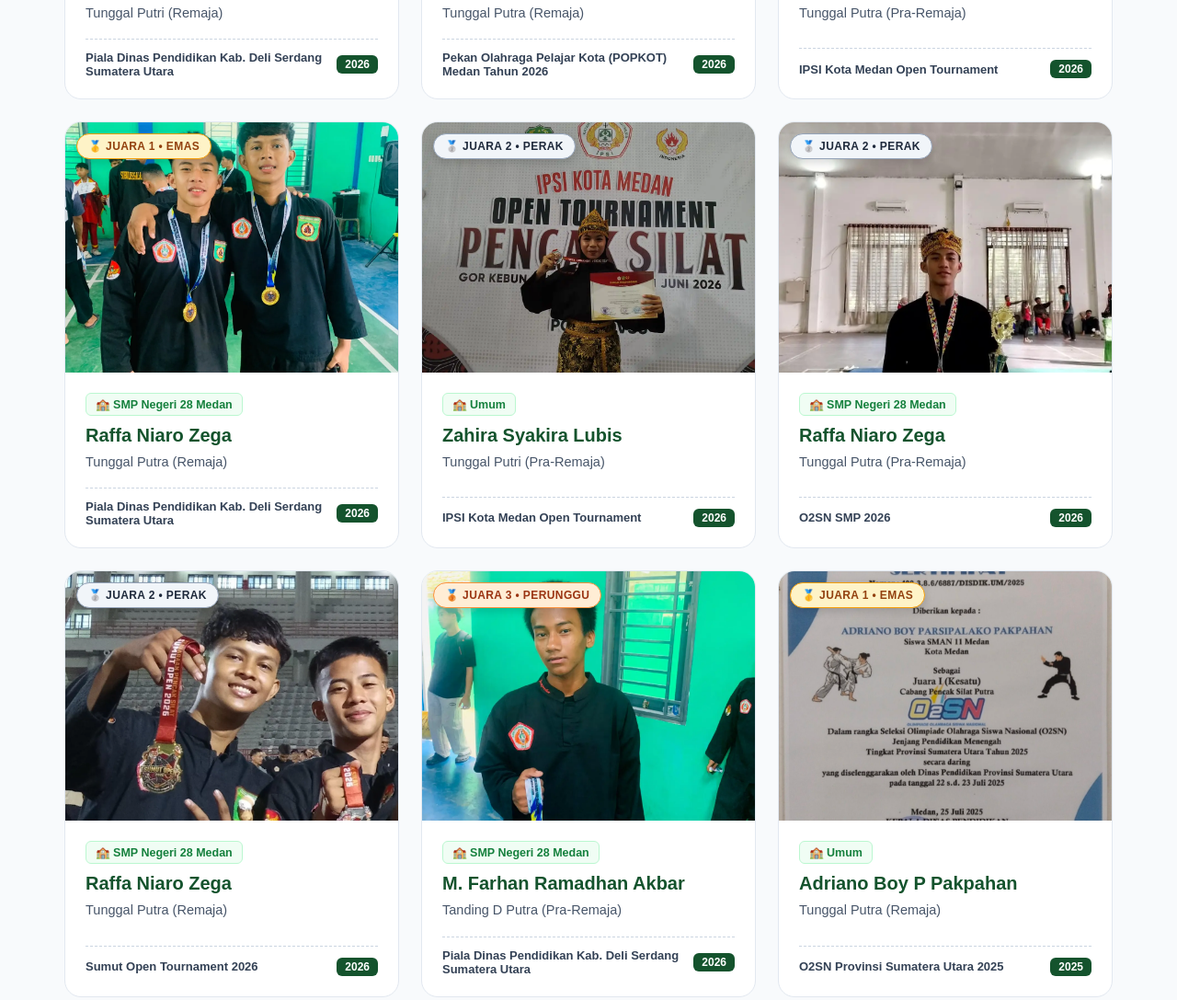
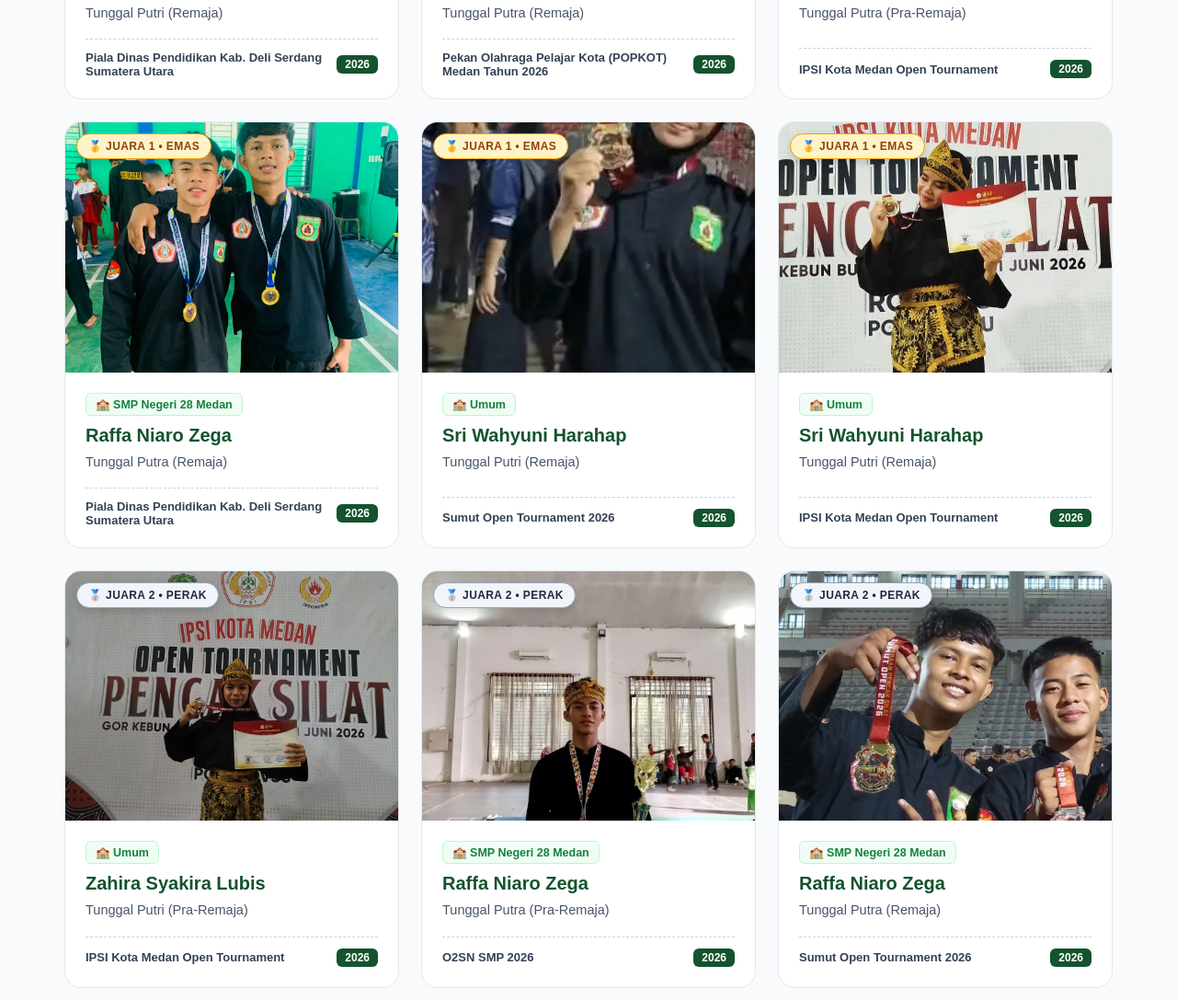
Before and after one commit to fajarlubis41/keris-pusaka-institute, an Astro site: page /prestasi in a window 1280 px wide. Shown: the part 1611-2698 px from the top of the page at 92% size. Built offline with nearby package versions, Linux system fonts and the light colour scheme; Astro itself is replaced by a stand-in of ours.

Commit message:
Prestasi Yunu

```diff
--- a/src/components/Header.astro
+++ b/src/components/Header.astro
@@ -42,6 +42,7 @@
   <a href="/artikel/">Artikel</a>
   <a href="/unit-latihan/">Unit Latihan</a>
   <a href="/kontak/">Kontak</a>
+  <a href="/agenda/">Agenda</a>
   <a href="/prestasi/">Prestasi</a>
   <div class="dropdown">
     <a href="#" class="dropdown-toggle">
--- a/src/pages/prestasi/index.astro
+++ b/src/pages/prestasi/index.astro
@@ -64,6 +64,24 @@ const daftarPrestasi = [
     tahun: "2026",
     asal: "SMP Negeri 28 Medan",
     foto: "/images/prestasi/atlet-13.webp",
+  },
+  {
+    nama: "Sri Wahyuni Harahap",
+    medali: "Emas",
+    kategori: "Tunggal Putri (Remaja)",
+    kejuaraan: "Sumut Open Tournament 2026",
+    tahun: "2026",
+    asal: "Umum",
+    foto: "/images/prestasi/atlet-19.webp",
+  },
+  {
+    nama: "Sri Wahyuni Harahap",
+    medali: "Emas",
+    kategori: "Tunggal Putri (Remaja)",
+    kejuaraan: "IPSI Kota Medan Open Tournament",
+    tahun: "2026",
+    asal: "Umum",
+    foto: "/images/prestasi/atlet-20.webp",
   },
   {
     nama: "Zahira Syakira Lubis",
```
Also changed, not shown: public/images/prestasi/atlet-19.webp (added), public/images/prestasi/atlet-20.webp (added).
